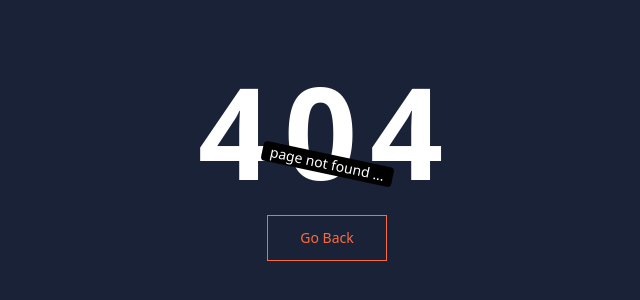
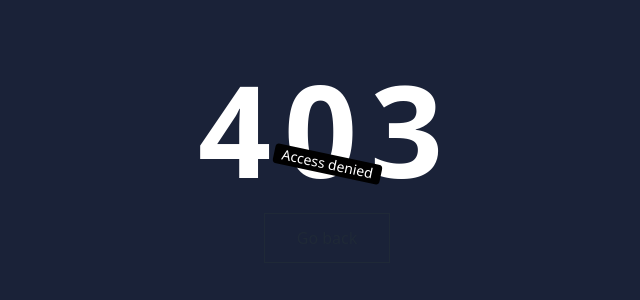
Before and after one commit to ansarialiakbar/lms-frontend, a React (Vite) app: page /denied in a window 1280 px wide. Before the commit this address had no page. Shown: the part 236-536 px from the top of the page, without its empty margins (313-953 px from the left). Built offline with nearby package versions, Linux system fonts and the light colour scheme.

Commit message:
added denied page

```diff
--- a/src/App.jsx
+++ b/src/App.jsx
@@ -8,6 +8,7 @@
 import Login from './Pages/Login'
 import CourseList from './Pages/Course/CourseList'
 import Contact from './Pages/Contact'
+import Denied from './Pages/Denied'
 
 function App() {
 
@@ -19,6 +20,7 @@
        <Route path='/about' element={<AboutUs />}></Route>
        <Route path='/courses' element={<CourseList />}></Route>
        <Route path='/contact' element={<Contact />}></Route>
+       <Route path='/denied' element={<Denied />} ></Route>
        <Route path='/signup' element={<Signup />} />
        <Route path='/login' element={<Login />} />
        <Route path='*' element={<NotFound />}></Route>
--- /dev/null
+++ b/src/Pages/Denied.jsx
@@ -0,0 +1,22 @@
+import { useNavigate } from "react-router-dom";
+function Denied(){
+    const navigate = useNavigate();
+    return(
+        <main className="h-screen w-full flex flex-col justify-center items-center bg-[#1A2238]">
+             <h1 className="text-9xl font-extrabold text-white tracking-widest">
+                403
+            </h1>
+            <div className="bg-black text-white px-2 text-sm rounded rotate-12 absolute">
+                Access denied
+            </div>
+            <button onClick={() => navigate(-1)} className="mt-5">
+                <span className="relative block px-8 py-3 bg-[#1A2238] border border-current">
+                    Go back
+                </span>
+            </button>
+        </main>
+
+    );
+}
+
+export default Denied;
```
